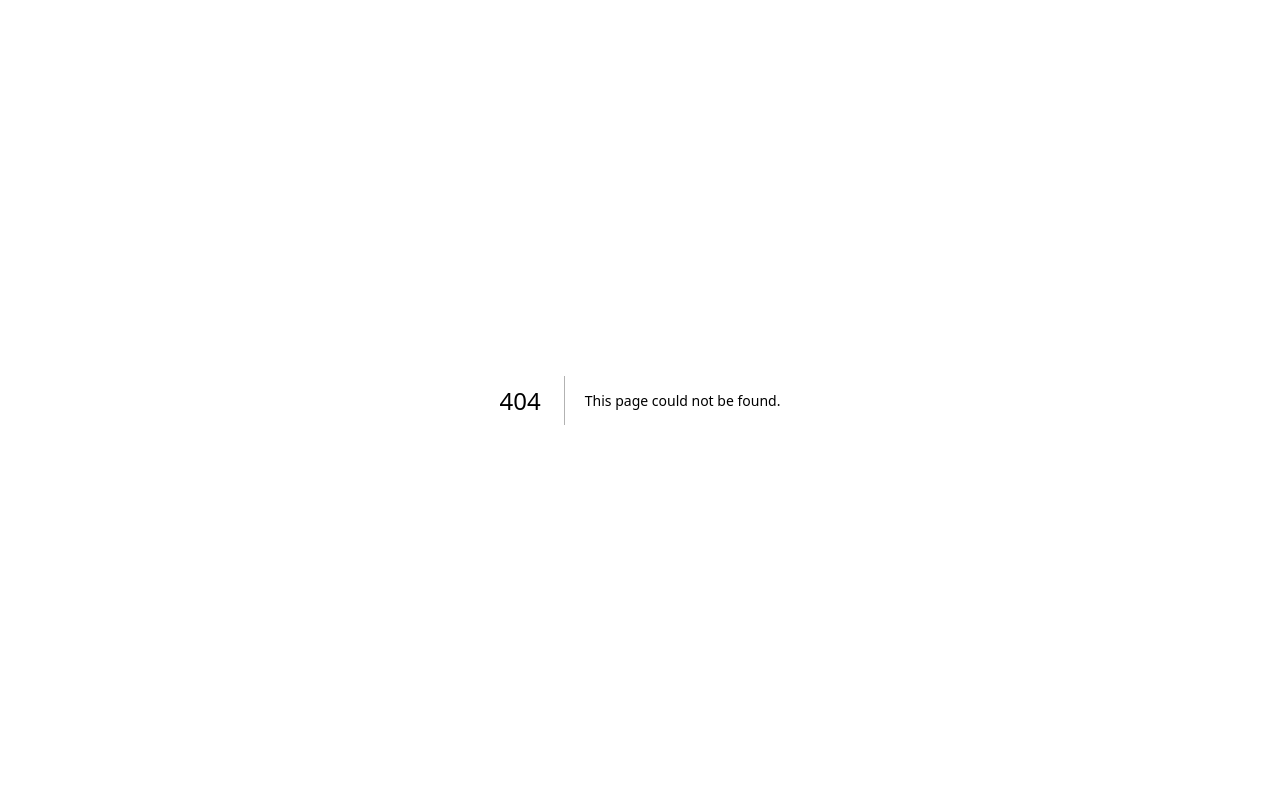
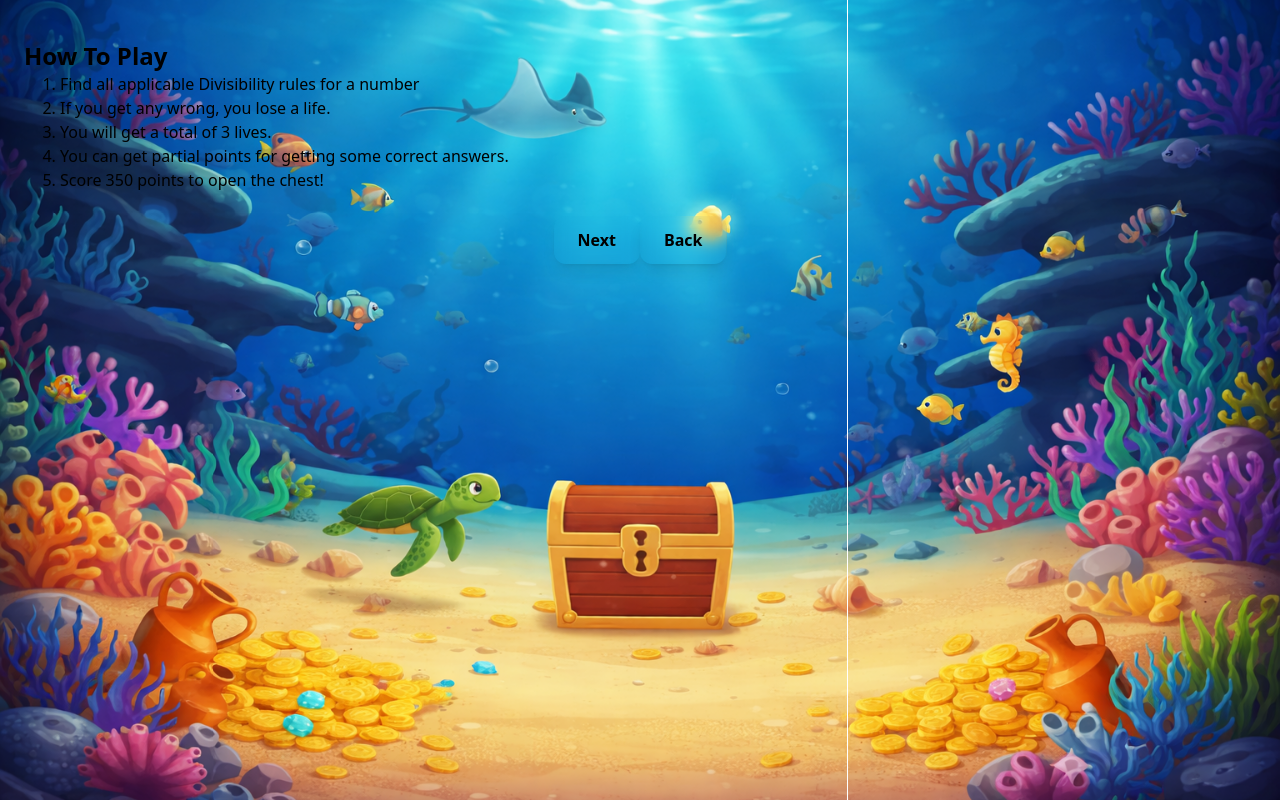
Before and after one commit to rabongHan/CSE210-WI26-Team2, a Next.js app: page /treasure/how-to-play in a window 1280 px wide. Before the commit this address had no page. Built offline with nearby package versions, Linux system fonts and the light colour scheme.

Commit message:
Add baseline how to play and tests

```diff
--- /dev/null
+++ b/app/treasure/how-to-play/page.tsx
@@ -0,0 +1,26 @@
+// 'use client';
+// import { useEffect, useState } from "react";
+import { NavButton } from "@/app/treasure/components/treasure-buttons";
+import "@/app/treasure/treasure.css";
+
+export default function TreasureHowToPlay() {
+    return (
+        <main className="min-h-screen p-6 bg-cover bg-center bg-fixed bg-[url('@/app/treasure/assets/background1.png')]">
+            <div className="">
+                <h2 className="text-2xl font-bold mt-4">How To Play</h2>
+                <ol className="ml-5 list-decimal">
+                    <li className="ml-4">Find all applicable Divisibility rules for a number</li>
+                    <li className="ml-4">If you get any wrong, you lose a life.</li>
+                    <li className="ml-4">You will get a total of 3 lives.</li>
+                    <li className="ml-4">You can get partial points for getting some correct answers.</li>
+                    <li className="ml-4">Score 350 points to open the chest!</li>
+                </ol>
+            </div>
+
+            <div className="mt-6 text-center">
+                <NavButton href="/treasure/guideline">Next</NavButton>
+                <NavButton href="/treasure/">Back</NavButton>
+            </div>
+        </main>
+    );
+}
```
Also changed, not shown: 1 other file (tests, documents, lock files or other folders).
